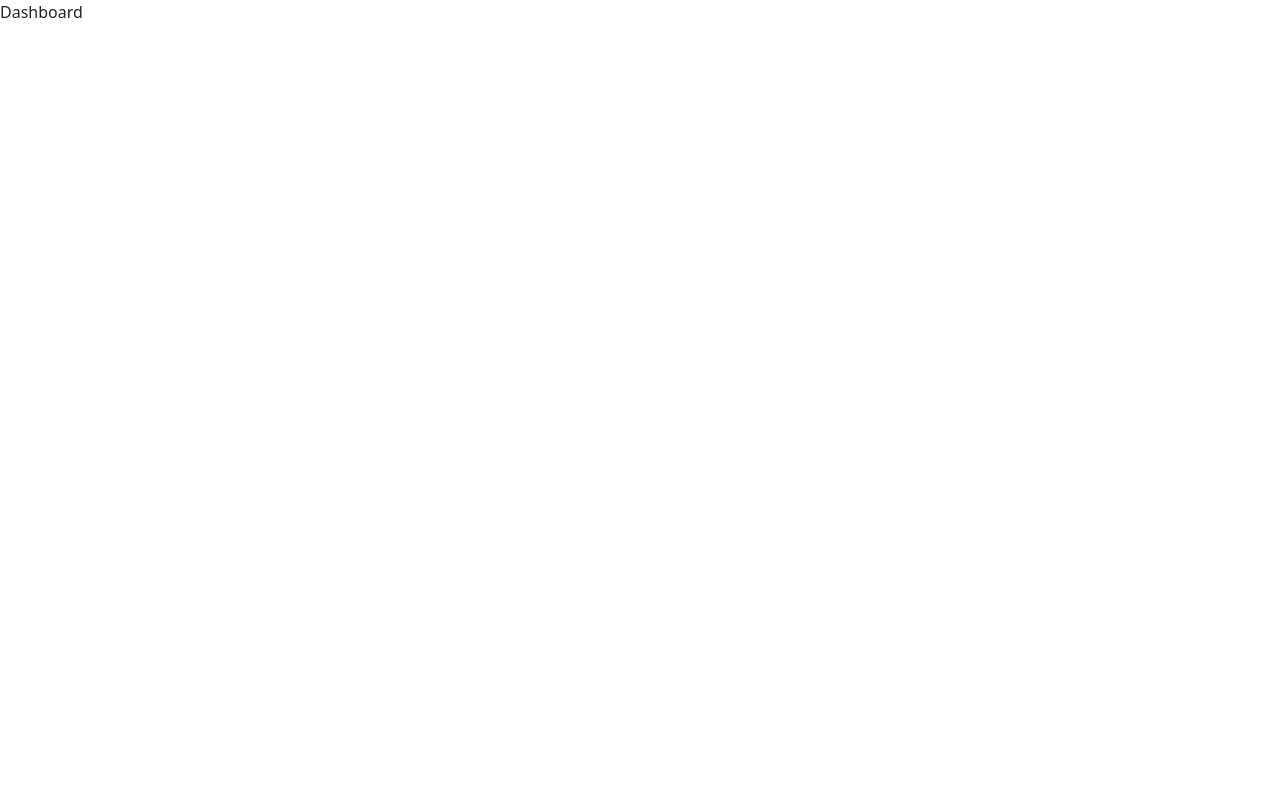
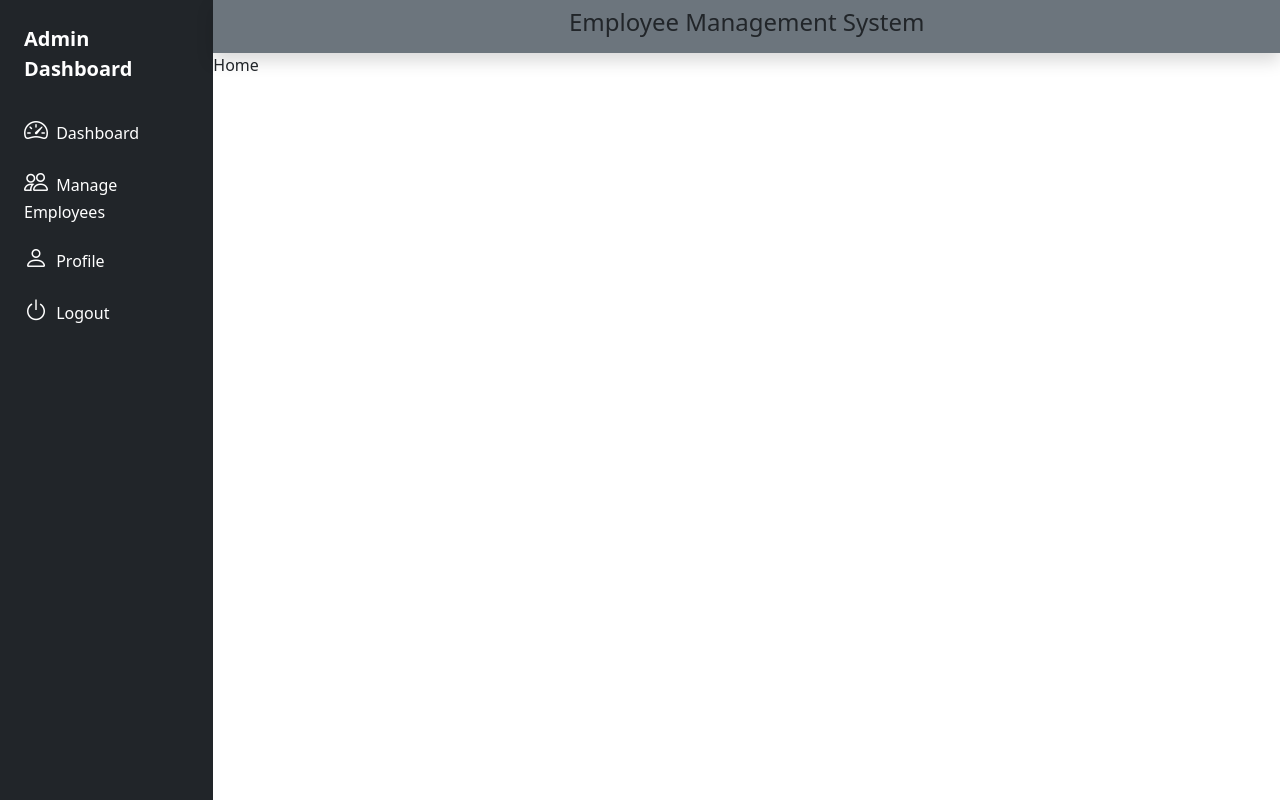
Before and after one commit to OmorGalib/Employee-MS, a React (Vite) app in the folder fontend/: page / in a window 1280 px wide. Built offline with nearby package versions, Linux system fonts and the light colour scheme.

Commit message:
Dashboard & Pages creation

```diff
--- a/fontend/src/App.jsx
+++ b/fontend/src/App.jsx
@@ -2,14 +2,21 @@
 import Login from './Login'
 import {BrowserRouter, Routes, Route} from 'react-router-dom'
 import Dashboard from './Dashboard'
+import Employee from './Employee'
+import Profile from './Profile'
+import Home from './Home'
 
 function App() {
 
   return (
     <BrowserRouter>
     <Routes>
-      <Route path='/' element={<Dashboard/>}></Route>
-      <Route path='/login' element={<Login/>}></Route>
+      <Route path='/' element={<Dashboard />}>
+        <Route path='' element={<Home />}></Route>
+        <Route path='/employee' element={<Employee />}></Route>
+        <Route path='/profile' element={<Profile />}></Route>
+      </Route>
+      <Route path='/login' element={<Login />}></Route>
     </Routes>
     </BrowserRouter>
   )
--- a/fontend/src/Dashboard.jsx
+++ b/fontend/src/Dashboard.jsx
@@ -1,9 +1,47 @@
 import React from 'react'
+import 'bootstrap-icons/font/bootstrap-icons.css'
+import { Link, Outlet } from 'react-router-dom'
+
 
 function Dashboard() {
-  return (
-    <div>Dashboard</div>
-  )
+
+	return (
+    <div className="container-fluid">
+    <div className="row flex-nowrap">
+        <div className="col-auto col-md-3 col-xl-2 px-sm-2 px-0 bg-dark">
+					<div className="d-flex flex-column align-items-center align-items-sm-start px-3 pt-2 text-white min-vh-100">
+						<a href="/" className="d-flex align-items-center pb-3 mb-md-1 mt-md-3 me-md-auto text-white text-decoration-none">
+							<span className="fs-5 fw-bolder d-none d-sm-inline">Admin Dashboard</span>
+						</a>
+						<ul className="nav nav-pills flex-column mb-sm-auto mb-0 align-items-center align-items-sm-start" id="menu">
+							<li>
+								<Link to="/" data-bs-toggle="collapse" className="nav-link text-white px-0 align-middle">
+									<i className="fs-4 bi-speedometer2"></i> <span className="ms-1 d-none d-sm-inline">Dashboard</span> </Link>
+							</li>
+							<li>
+								<Link to="/employee" className="nav-link px-0 align-middle text-white">
+									<i className="fs-4 bi-people"></i> <span className="ms-1 d-none d-sm-inline">Manage Employees</span> </Link>
+							</li>
+							<li>
+								<Link to="profile" className="nav-link px-0 align-middle text-white">
+									<i className="fs-4 bi-person"></i> <span className="ms-1 d-none d-sm-inline">Profile</span></Link>
+							</li>
+							<li>
+								<a href="#" className="nav-link px-0 align-middle text-white">
+									<i className="fs-4 bi-power"></i> <span className="ms-1 d-none d-sm-inline">Logout</span></a>
+							</li>
+						</ul>
+					</div>
+				</div>
+        <div className="col p-0 m-0">
+					<div className='p-2 d-flex justify-content-center shadow bg-secondary'>
+						<h4>Employee Management System</h4>
+					</div>
+          <Outlet />
+				</div>
+    </div>
+</div>
+	)
 }
 
 export default Dashboard
--- /dev/null
+++ b/fontend/src/Employee.jsx
@@ -0,0 +1,9 @@
+import React from 'react'
+
+function Employee() {
+  return (
+    <div>Employee</div>
+  )
+}
+
+export default Employee
--- /dev/null
+++ b/fontend/src/Home.jsx
@@ -0,0 +1,9 @@
+import React from 'react'
+
+function Home() {
+  return (
+    <div>Home</div>
+  )
+}
+
+export default Home
--- /dev/null
+++ b/fontend/src/Profile.jsx
@@ -0,0 +1,9 @@
+import React from 'react'
+
+function Profile() {
+  return (
+    <div>Profile</div>
+  )
+}
+
+export default Profile
```
